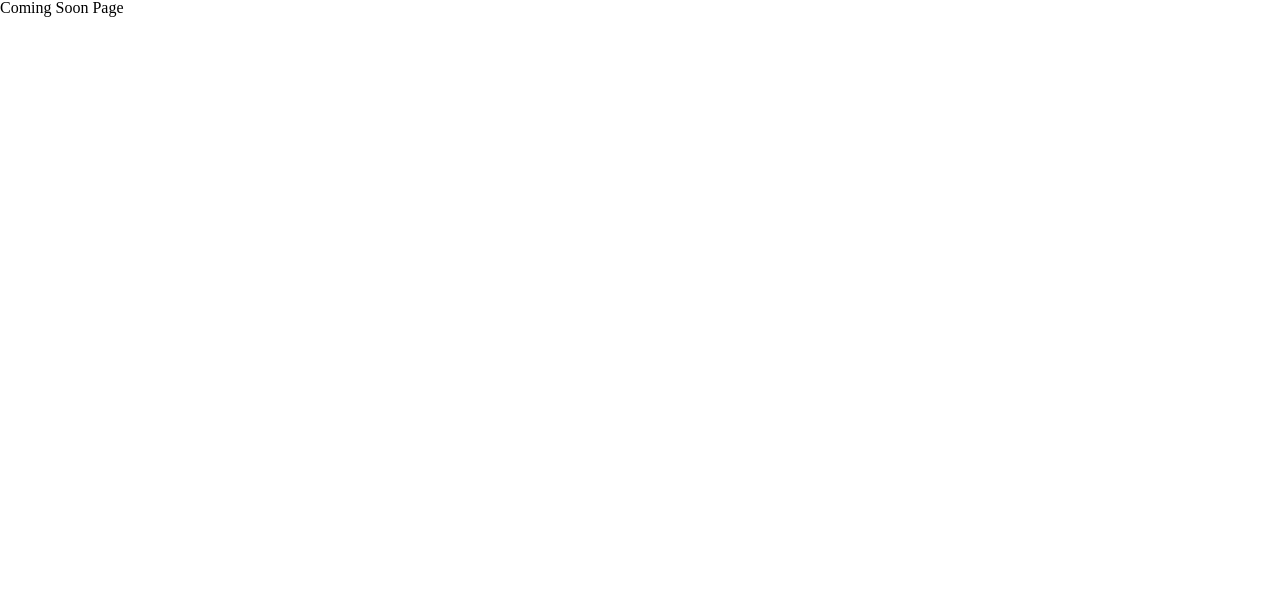
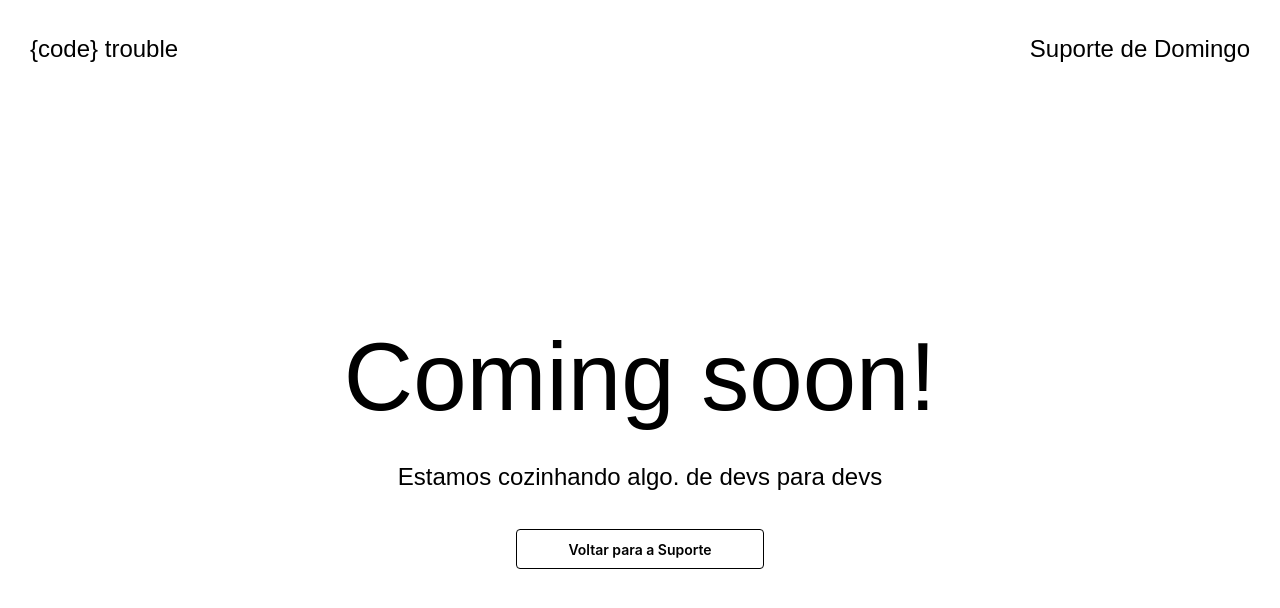
Before and after one commit to code-trouble/SD.Code-Trouble.Frontend, a React (Vite) app: page / in a window 1280 px wide. Shown: the top 608 px of the page. Built offline with nearby package versions, Linux system fonts and the light colour scheme; a web font is replaced by a local one.

Commit message:
feat: finished the coming soon page

```diff
--- a/src/pages/coming-soon/index.tsx
+++ b/src/pages/coming-soon/index.tsx
@@ -1,3 +1,14 @@
+import { NavBarComponent } from "../../components/navbar"
+
 export const ComingSoonPage = () => {
-    return <h1>Coming Soon Page</h1>
+  return (
+    <div className="main-wrapper">
+      <NavBarComponent/>
+      <div className="hero">
+        <h1> Coming soon! </h1>
+        <p>Estamos cozinhando algo. de devs para devs</p>
+        <button>Voltar para a Suporte</button>
+      </div>
+    </div>
+  );
 }
```
Also changed, not shown: 1 other file (tests, documents, lock files or other folders).
